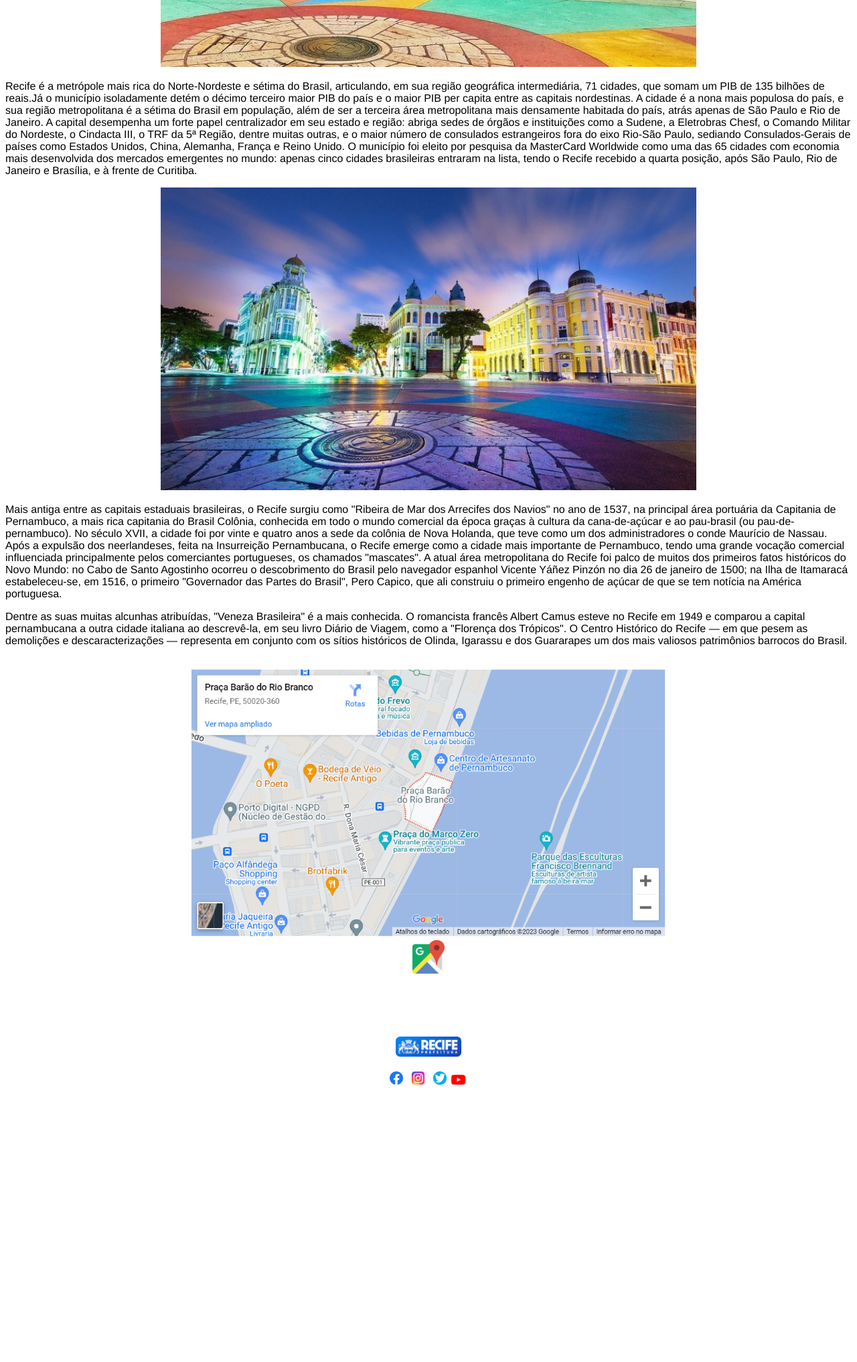
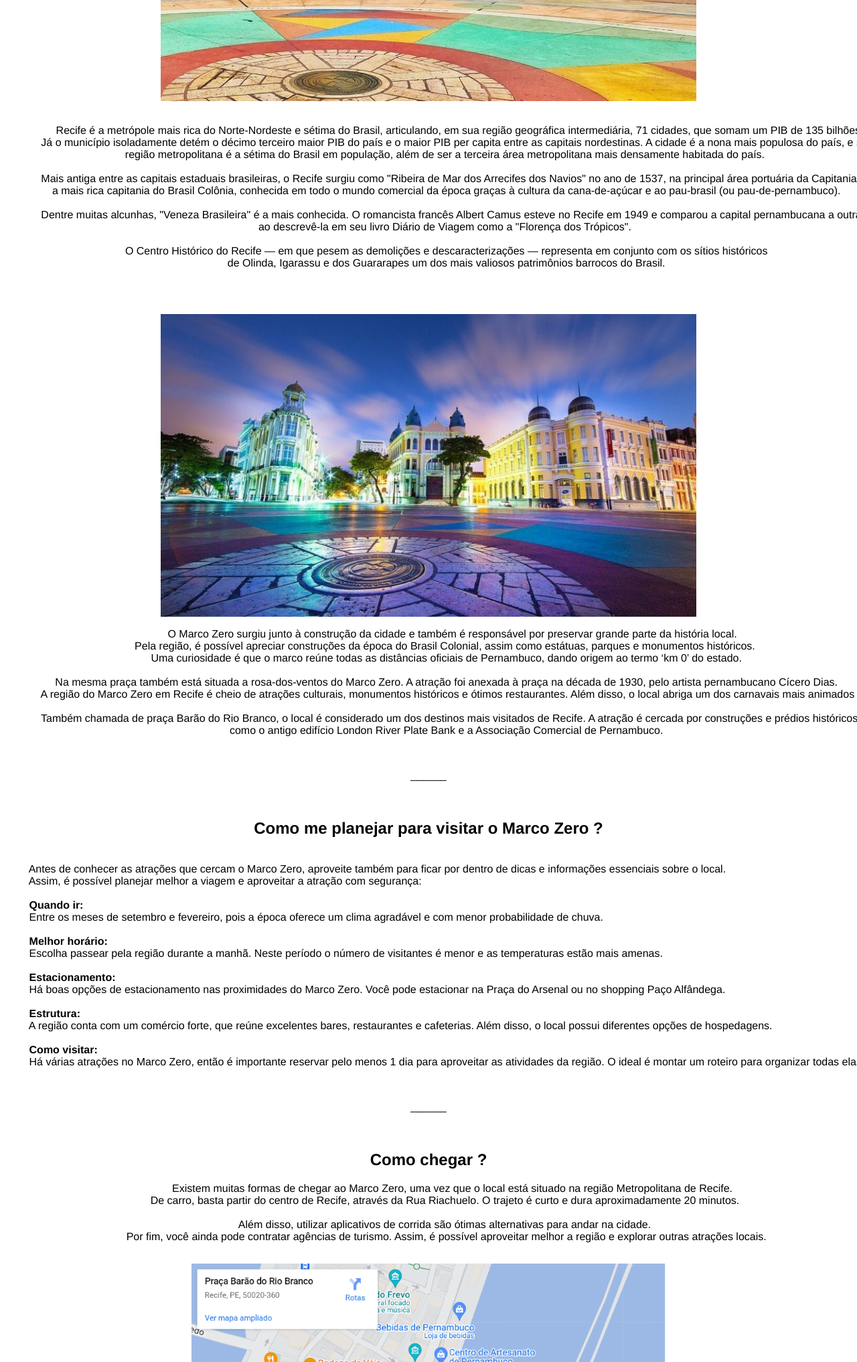
Before and after one commit to RafaelHzn/proz-site-marco-zero, a plain HTML site: page marco_zero.html in a window 1280 px wide. Shown: the part 1580-3614 px from the top of the page at 67% size. Before the commit the page ends 3212 px from the top, so only its background shows below. Drawn offline with Linux system fonts and the light colour scheme.

Commit message:
Finalizado

```diff
--- a/marco_zero.html
+++ b/marco_zero.html
@@ -28,19 +28,79 @@
     <main>
         <center><h1>MARCO ZERO</h1></center>
         <img src="marcozero-pintura.jpg" alt="pintura marco zero" width="1600">
-        <br/>
-        <br/>
         <section>
-            <center><pre>                 O Marco Zero em Recife é um dos destinos históricos mais importantes do nordeste do país. A região reúne atrações históricas e culturais, centro de artesanato e ótimos restaurantes.
-                                  Além disso, é o principal local do carnaval de Pernambuco, reunindo música, alegria e muita festa. A seguir, saiba mais detalhes sobre o destino.
-            </center></pre>
-            </center>
+            <center><pre><h3><font face="Helvetica">                 O Marco Zero em Recife é um dos destinos históricos mais importantes do nordeste do país. A região reúne atrações históricas e culturais,
+                centro de artesanato e ótimos restaurantes. Além disso, é o principal local do carnaval de Pernambuco, reunindo música, alegria e muita festa.
+
+
+                A seguir, saiba mais detalhes sobre o destino. </font></h3></pre></center>
             <center><img src="marcozero-dia.jpg" alt="pintura marco zero" width="800"></center>
-            <p>Recife é a metrópole mais rica do Norte-Nordeste e sétima do Brasil, articulando, em sua região geográfica intermediária, 71 cidades, que somam um PIB de 135 bilhões de reais.Já o município isoladamente detém o décimo terceiro maior PIB do país e o maior PIB per capita entre as capitais nordestinas. A cidade é a nona mais populosa do país, e sua região metropolitana é a sétima do Brasil em população, além de ser a terceira área metropolitana mais densamente habitada do país, atrás apenas de São Paulo e Rio de Janeiro. A capital desempenha um forte papel centralizador em seu estado e região: abriga sedes de órgãos e instituições como a Sudene, a Eletrobras Chesf, o Comando Militar do Nordeste, o Cindacta III, o TRF da 5ª Região, dentre muitas outras, e o maior número de consulados estrangeiros fora do eixo Rio-São Paulo, sediando Consulados-Gerais de países como Estados Unidos, China, Alemanha, França e Reino Unido. O município foi eleito por pesquisa da MasterCard Worldwide como uma das 65 cidades com economia mais desenvolvida dos mercados emergentes no mundo: apenas cinco cidades brasileiras entraram na lista, tendo o Recife recebido a quarta posição, após São Paulo, Rio de Janeiro e Brasília, e à frente de Curitiba.</p>
+            <br/>
+            <center><pre><font face="Helvetica">                 Recife é a metrópole mais rica do Norte-Nordeste e sétima do Brasil, articulando, em sua região geográfica intermediária, 71 cidades, que somam um PIB de 135 bilhões de reais.
+            Já o município isoladamente detém o décimo terceiro maior PIB do país e o maior PIB per capita entre as capitais nordestinas. A cidade é a nona mais populosa do país, e sua
+            região metropolitana é a sétima do Brasil em população, além de ser a terceira área metropolitana mais densamente habitada do país.
+
+            Mais antiga entre as capitais estaduais brasileiras, o Recife surgiu como "Ribeira de Mar dos Arrecifes dos Navios" no ano de 1537, na principal área portuária da Capitania de Pernambuco,
+            a mais rica capitania do Brasil Colônia, conhecida em todo o mundo comercial da época graças à cultura da cana-de-açúcar e ao pau-brasil (ou pau-de-pernambuco).
+
+            Dentre muitas alcunhas, "Veneza Brasileira" é a mais conhecida. O romancista francês Albert Camus esteve no Recife em 1949 e comparou a capital pernambucana a outra cidade italiana,
+            ao descrevê-la em seu livro Diário de Viagem como a "Florença dos Trópicos".
+
+            O Centro Histórico do Recife — em que pesem as demolições e descaracterizações — representa em conjunto com os sítios históricos
+            de Olinda, Igarassu e dos Guararapes um dos mais valiosos patrimônios barrocos do Brasil.
+            </font></pre></center>
+            <br/>
+            <br/>
             <center><img src="marcozero-noite.jpg" alt="pintura marco zero" width="800"></center>
-            <p>Mais antiga entre as capitais estaduais brasileiras, o Recife surgiu como "Ribeira de Mar dos Arrecifes dos Navios" no ano de 1537, na principal área portuária da Capitania de Pernambuco, a mais rica capitania do Brasil Colônia, conhecida em todo o mundo comercial da época graças à cultura da cana-de-açúcar e ao pau-brasil (ou pau-de-pernambuco). No século XVII, a cidade foi por vinte e quatro anos a sede da colônia de Nova Holanda, que teve como um dos administradores o conde Maurício de Nassau. Após a expulsão dos neerlandeses, feita na Insurreição Pernambucana, o Recife emerge como a cidade mais importante de Pernambuco, tendo uma grande vocação comercial influenciada principalmente pelos comerciantes portugueses, os chamados "mascates". A atual área metropolitana do Recife foi palco de muitos dos primeiros fatos históricos do Novo Mundo: no Cabo de Santo Agostinho ocorreu o descobrimento do Brasil pelo navegador espanhol Vicente Yáñez Pinzón no dia 26 de janeiro de 1500; na Ilha de Itamaracá estabeleceu-se, em 1516, o primeiro "Governador das Partes do Brasil", Pero Capico, que ali construiu o primeiro engenho de açúcar de que se tem notícia na América portuguesa.</p>
-            </p>Dentre as suas muitas alcunhas atribuídas, "Veneza Brasileira" é a mais conhecida. O romancista francês Albert Camus esteve no Recife em 1949 e comparou a capital pernambucana a outra cidade italiana ao descrevê-la, em seu livro Diário de Viagem, como a "Florença dos Trópicos". O Centro Histórico do Recife — em que pesem as demolições e descaracterizações — representa em conjunto com os sítios históricos de Olinda, Igarassu e dos Guararapes um dos mais valiosos patrimônios barrocos do Brasil.</p>
-            <br/>
+            <center><pre><font face="Helvetica">                O Marco Zero surgiu junto à construção da cidade e também é responsável por preservar grande parte da história local.
+            Pela região, é possível apreciar construções da época do Brasil Colonial, assim como estátuas, parques e monumentos históricos.
+            Uma curiosidade é que o marco reúne todas as distâncias oficiais de Pernambuco, dando origem ao termo ‘km 0’ do estado.
+
+            Na mesma praça também está situada a rosa-dos-ventos do Marco Zero. A atração foi anexada à praça na década de 1930, pelo artista pernambucano Cícero Dias.
+            A região do Marco Zero em Recife é cheio de atrações culturais, monumentos históricos e ótimos restaurantes. Além disso, o local abriga um dos carnavais mais animados do nordeste.
+
+            Também chamada de praça Barão do Rio Branco, o local é considerado um dos destinos mais visitados de Recife. A atração é cercada por construções e prédios históricos,
+            como o antigo edifício London River Plate Bank e a Associação Comercial de Pernambuco.</font></pre></center>
+        </section>
+        <br />
+        <br />
+        <center>______</center>
+        <br />
+        <br />
+        <section>
+        <center><h2>Como me planejar para visitar o Marco Zero ?</h2></center>
+        <pre><font face="Helvetica">
+        Antes de conhecer as atrações que cercam o Marco Zero, aproveite também para ficar por dentro de dicas e informações essenciais sobre o local.
+        Assim, é possível planejar melhor a viagem e aproveitar a atração com segurança:
+
+        <b>Quando ir:</b>
+        Entre os meses de setembro e fevereiro, pois a época oferece um clima agradável e com menor probabilidade de chuva.
+
+        <b>Melhor horário:</b>
+        Escolha passear pela região durante a manhã. Neste período o número de visitantes é menor e as temperaturas estão mais amenas.
+
+        <b>Estacionamento:</b>
+        Há boas opções de estacionamento nas proximidades do Marco Zero. Você pode estacionar na Praça do Arsenal ou no shopping Paço Alfândega.
+
+        <b>Estrutura:</b>
+        A região conta com um comércio forte, que reúne excelentes bares, restaurantes e cafeterias. Além disso, o local possui diferentes opções de hospedagens.
+
+        <b>Como visitar:</b>
+        Há várias atrações no Marco Zero, então é importante reservar pelo menos 1 dia para aproveitar as atividades da região. O ideal é montar um roteiro para organizar todas elas.</font></pre>
+        </section>
+        <br />
+        <br />
+        <center>______</center>
+        <br />
+        <br />
+        <section>
+            <center><h2>Como chegar ?</h2></center>
+            <center><pre><font face="Helvetica">                 Existem muitas formas de chegar ao Marco Zero, uma vez que o local está situado na região Metropolitana de Recife.
+            De carro, basta partir do centro de Recife, através da Rua Riachuelo. O trajeto é curto e dura aproximadamente 20 minutos.
+
+            Além disso, utilizar aplicativos de corrida são ótimas alternativas para andar na cidade.
+            Por fim, você ainda pode contratar agências de turismo. Assim, é possível aproveitar melhor a região e explorar outras atrações locais.
+            </font></pre></center>
             <center> <a href="https://www.google.com/maps?ll=-8.063167,-34.871083&z=17&t=m&hl=pt-BR&gl=BR&mapclient=embed&q=Pra%C3%A7a+Bar%C3%A3o+do+Rio+Branco+Recife+PE+50020-360"><img src="marcozero-mapa.png" alt="marco_zero_mapa" height="400"></a></center>
             <center> <a href="https://www.google.com/maps?ll=-8.063167,-34.871083&z=17&t=m&hl=pt-BR&gl=BR&mapclient=embed&q=Pra%C3%A7a+Bar%C3%A3o+do+Rio+Branco+Recife+PE+50020-360"><img src="logo_google_maps.png" alt="marco_zero_localidade" height="50"></a></center>
         </section>
```
Also changed, not shown: comida.html (+28 -34 lines), marcozero-comida2.jpg (added), marcozero-comida3.jpg (added), marcozero-comida4.jpg (added).
